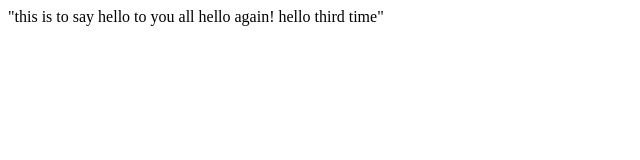
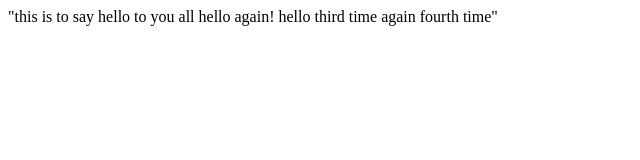
Before and after one commit to Iamgope/Todo-app, a plain HTML site: page a.html in a window 1280 px wide. Shown: the whole page, without its empty margins (0-640 px from the left). Drawn offline with Linux system fonts and the light colour scheme.

Commit message:
Update a.html

```diff
--- a/a.html
+++ b/a.html
@@ -5,6 +5,6 @@
         </title>
     </head>
     <body>
-        "this is to say hello to you all hello again! hello third time"
+        "this is to say hello to you all hello again! hello third time again fourth time"
     </body>
 </html>
```
